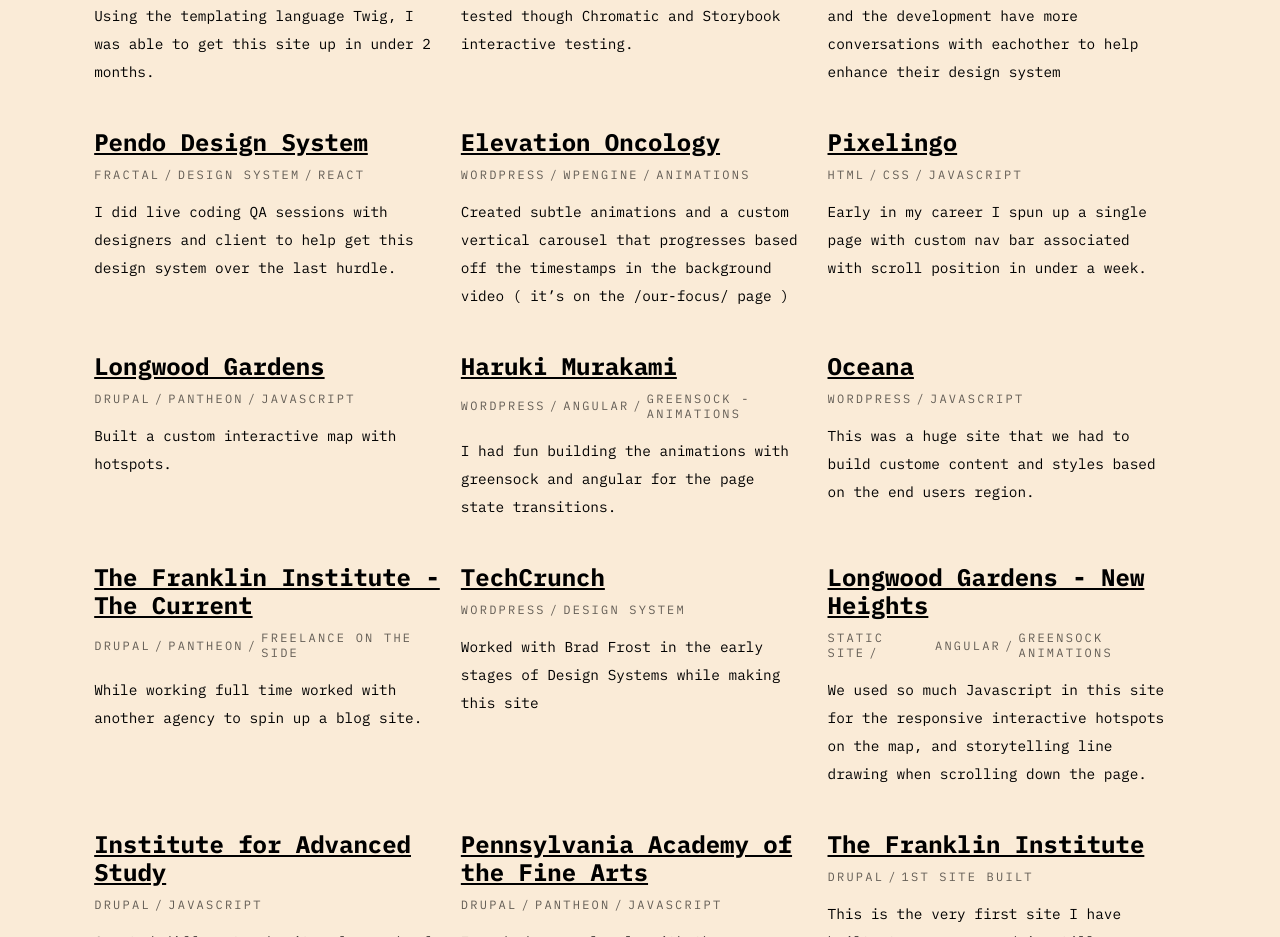
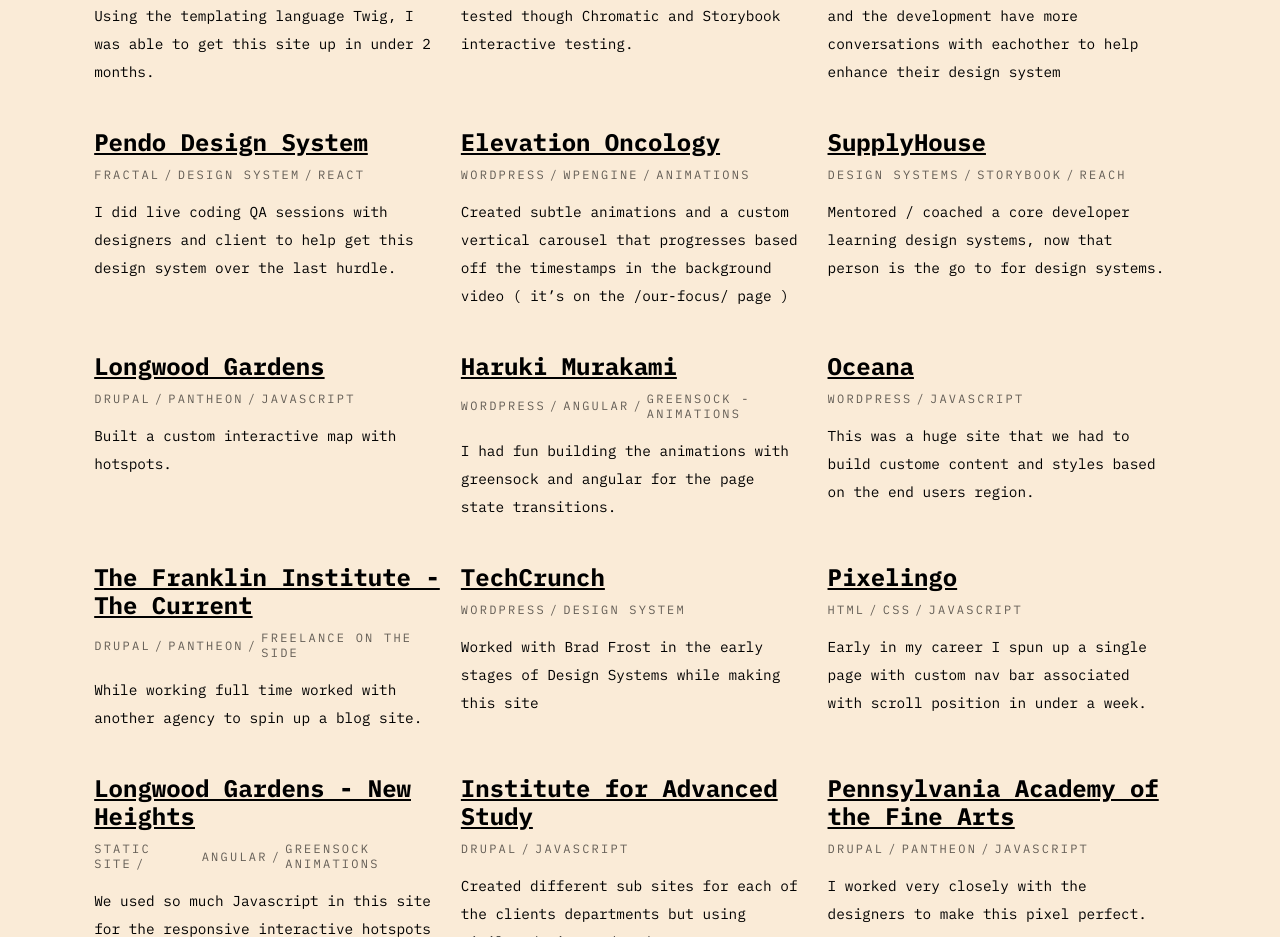
Before and after one commit to Gsarault44/greg, a Next.js app: page / in a window 1280 px wide. Shown: the part 1020-1957 px from the top of the page. Built offline with nearby package versions, Linux system fonts and the light colour scheme.

Commit message:
adding another design system project

```diff
--- a/src/pages/index.tsx
+++ b/src/pages/index.tsx
@@ -127,13 +127,13 @@
     ],
   },
   {
-    title: 'Pixelingo',
-    url: 'https://pixelingo.com/',
-    desc: 'Early in my career I spun up a single page with custom nav bar associated with scroll position in under a week.',
+    title: 'SupplyHouse',
+    url: 'https://www.supplyhouse.com/',
+    desc: 'Mentored / coached a core developer learning design systems, now that person is the go to for design systems.',
     tags: [
-      {label: 'HTML' },
-      {label: 'CSS' },
-      {label: 'Javascript' },
+      {label: 'Design Systems' },
+      {label: 'Storybook' },
+      {label: 'Reach' },
     ],
   },
   {
@@ -182,6 +182,16 @@
     tags: [
       { label: 'Wordpress' },
       { label: 'Design System' },
+    ],
+  },
+  {
+    title: 'Pixelingo',
+    url: 'https://pixelingo.com/',
+    desc: 'Early in my career I spun up a single page with custom nav bar associated with scroll position in under a week.',
+    tags: [
+      {label: 'HTML' },
+      {label: 'CSS' },
+      {label: 'Javascript' },
     ],
   },
   {
```
